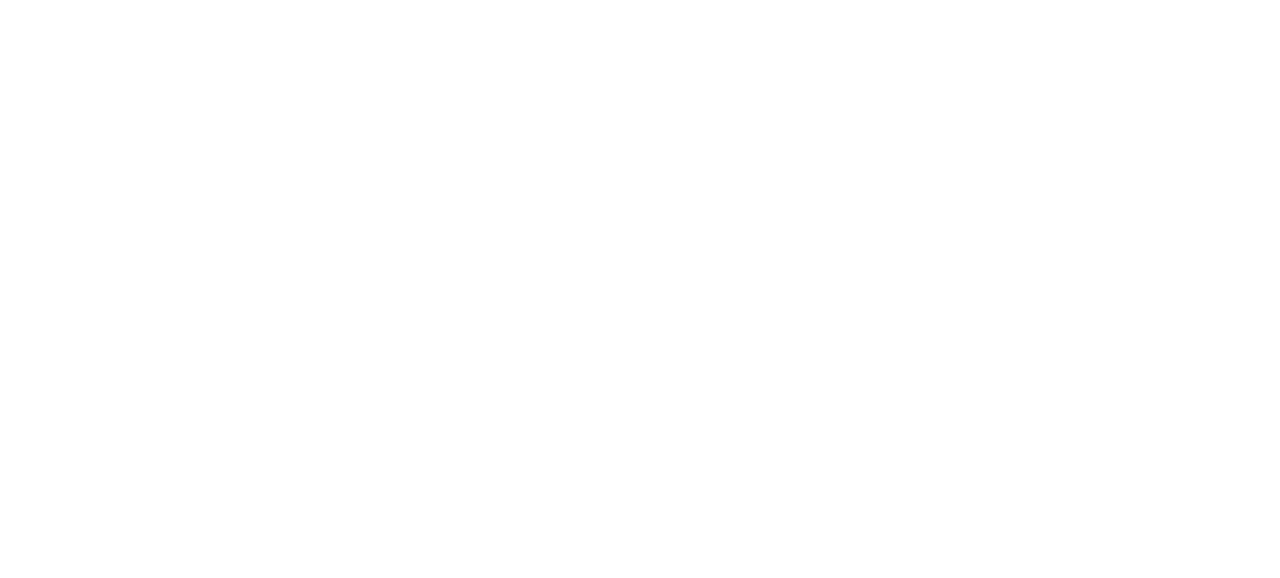
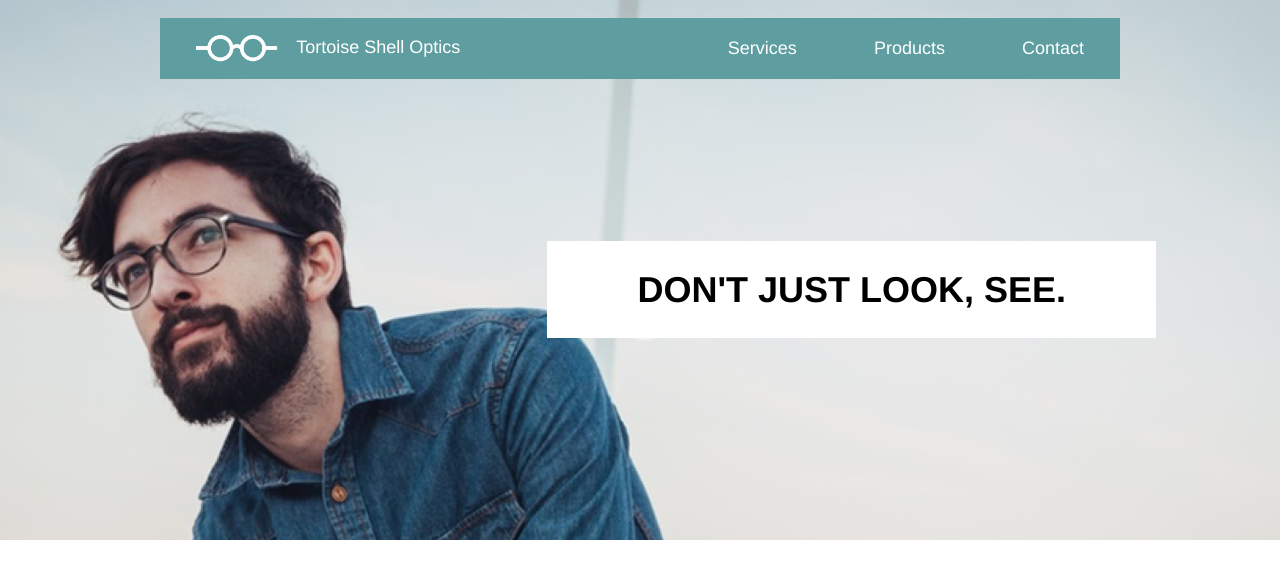
Before and after one commit to Pebesch/TortoiseShell, a plain HTML site: page index.html in a window 1280 px wide. Drawn offline with Linux system fonts and the light colour scheme.

Commit message:
Finished Header

```diff
--- a/index.html
+++ b/index.html
@@ -2,9 +2,38 @@
 <html>
   <head>
     <meta charset="utf-8">
-    <title></title>
+    <title>Tortoiseshell Optic</title>
+    <link rel="stylesheet" type="text/css" href="./resources/css/reset.css">
+    <link rel="stylesheet" type="text/css" href="./resources/css/style.css">
   </head>
   <body>
+    <!--Heading section-->
+    <header>
+      <!--Navigation-->
+      <nav class="flex-content contentwrapper">
+        <!--Left navigation part-->
+        <div class="flex-content">
+          <a href="#" class="flex-content">
+            <img src="./resources/images/logo-white.png" alt="Tortoise Shell Logo">
+            Tortoise Shell Optics
+          </a>
+        </div>
+        <!--Right navigation part-->
+        <div class="flex-content">
+          <ul>
+            <li><a href="#">Services</a></li>
+            <li><a href="#">Products</a></li>
+            <li><a href="#">Contact</a></li>
+          </ul>
+        </div>
+      </nav>
+      <div class="flex-content contentwrapper">
+        <div class="banner-head">
+          <h1>Don't just look, see.</h1>
+        </div>
+      </div>
+    </header>
+
 
   </body>
 </html>
--- a/resources/css/style.css
+++ b/resources/css/style.css
@@ -0,0 +1,80 @@
+* {
+  margin: 0;
+  padding: 0;
+}
+
+html{
+  font-family: Helvetica;
+  font-size: 18px;
+  line-height: 1.4;
+}
+
+.flex-content{
+  display: flex;
+  flex-flow: row;
+  flex-wrap: wrap;
+}
+
+.contentwrapper{
+  max-width: 960px;
+  margin: 0 auto;
+}
+
+header{
+  height: 30rem;
+  width: 100%;
+  background-image: url("../images/glasses-bg.png");
+  background-repeat: no-repeat;
+  background-position: center;
+  background-size: cover;
+}
+
+nav{
+  background-color: cadetblue;
+  color: white;
+  width: 100%;
+  justify-content: space-between;
+  align-items: center;
+  position: relative;
+  top: 1rem;
+}
+
+nav div ul li{
+  padding: 1rem 2rem;
+  display: inline-flex;
+}
+
+nav div ul li a, nav div a{
+  text-decoration: none;
+  color: white;
+}
+
+nav div ul li a:hover, nav div a:hover{
+  color: black;
+}
+
+nav div a img{
+  display: inline-flex;
+  height: 1.5rem;
+  width: auto;
+  padding: 0 1rem 0 2rem;
+}
+
+header div{
+  justify-content: flex-end;
+}
+
+.banner-head{
+  padding: 1.5rem 5rem;
+  background-color: white;
+  margin-top: 10rem;
+  margin-right: -2rem;
+}
+
+.banner-head h1{
+    display: block;
+    font-weight: bold;
+    text-transform: uppercase;
+    font-size: 2rem;
+    line-height: 1.2;
+}
```
